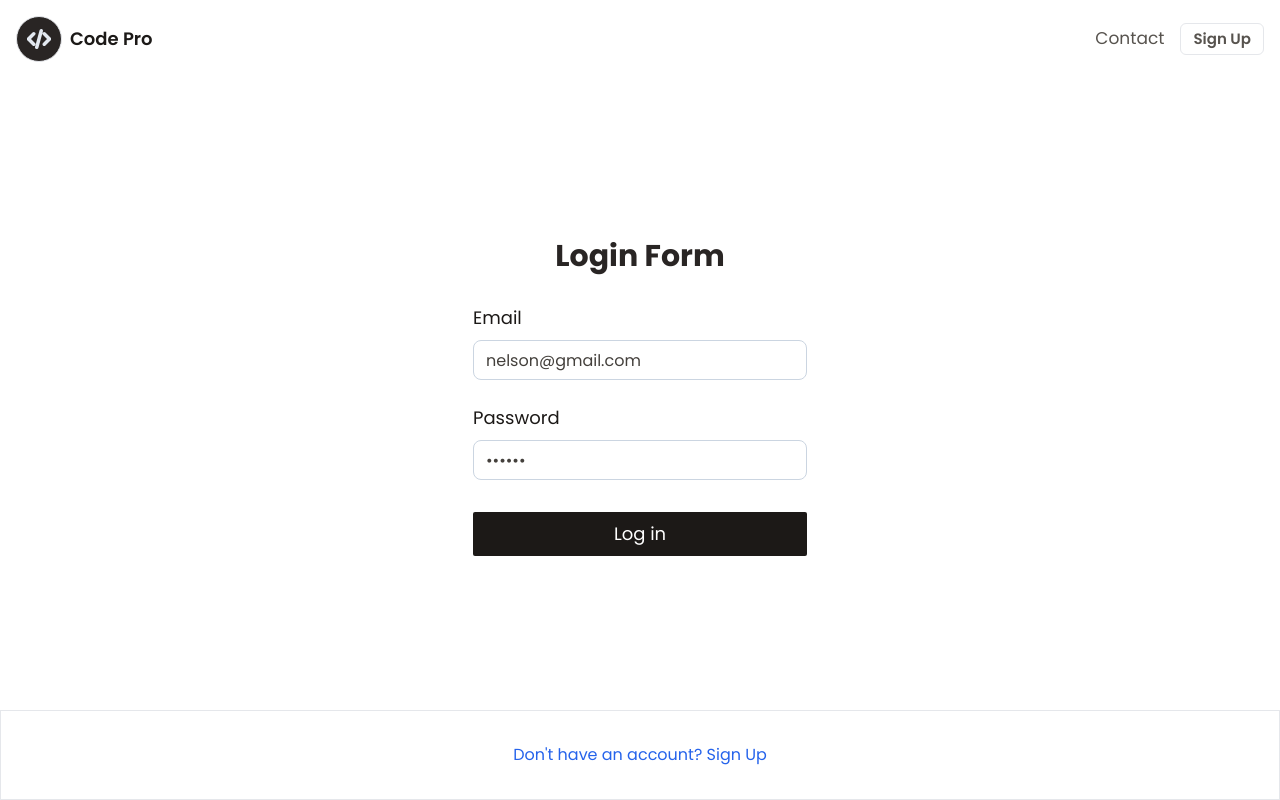
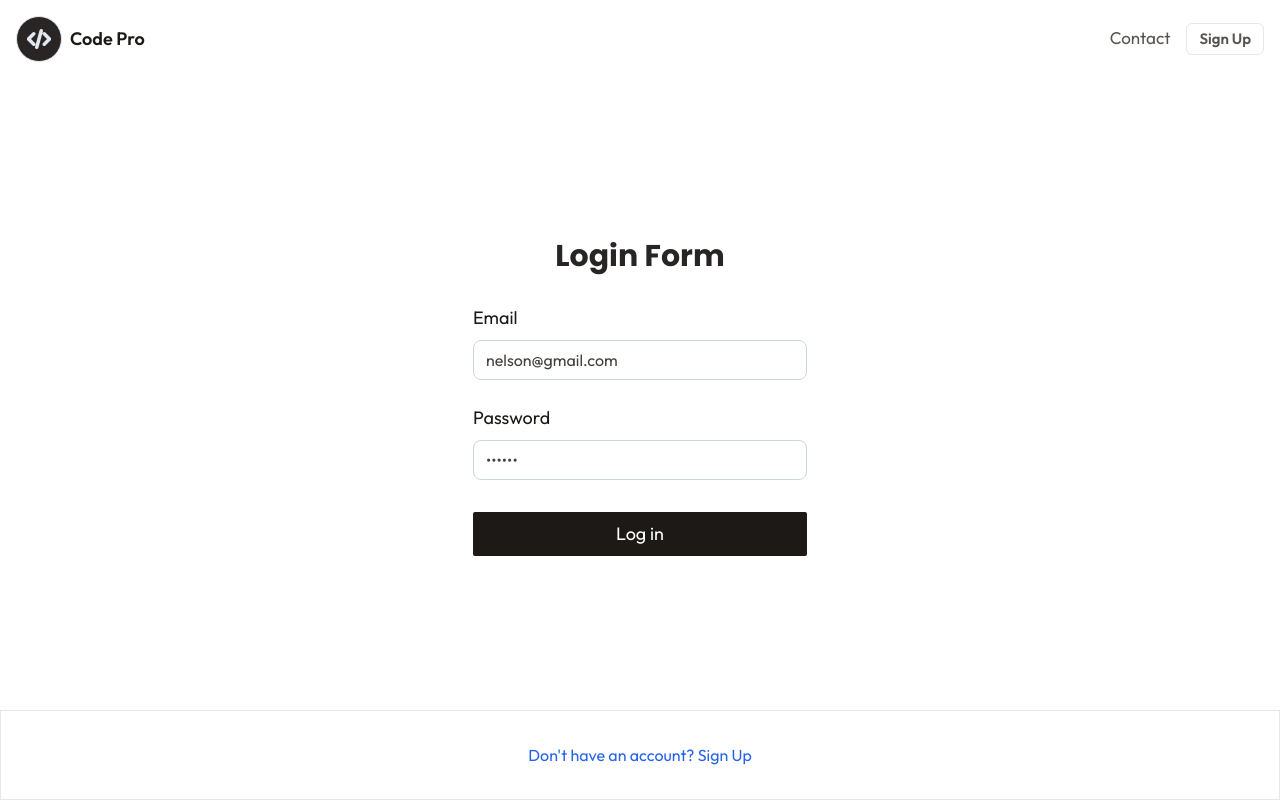
Before and after one commit to NelsonSamuvel/code-pro, a React (Vite) app: page /login in a window 1280 px wide. Built offline with nearby package versions, Linux system fonts and the light colour scheme.

Commit message:
change font-style

```diff
--- a/index.html
+++ b/index.html
@@ -13,10 +13,12 @@
     href="https://fonts.googleapis.com/css2?family=Poppins:ital,wght@0,100;0,200;0,300;0,400;0,500;0,600;0,700;0,800;0,900;1,100;1,200;1,300;1,400;1,500;1,600;1,700;1,800;1,900&family=Raleway:ital,wght@0,100..900;1,100..900&display=swap"
     rel="stylesheet">
 
+    <link href="https://fonts.googleapis.com/css2?family=Outfit:wght@100..900&display=swap" rel="stylesheet">
+
   <title>Vite + React</title>
 </head>
 
-<body class="text-stone-700 font-sans ">
+<body class="text-stone-700 font-outfit ">
   <div id="root"></div>
   <div id="menu-root"></div>
   <script type="module" src="/src/main.jsx"></script>
--- a/tailwind.config.js
+++ b/tailwind.config.js
@@ -5,6 +5,7 @@ export default {
     extend: {
       fontFamily: {
         sans: ["Poppins", "sans-serif"],
+        outfit: ["Outfit", "system-ui"],
       },
     },
   },
```
